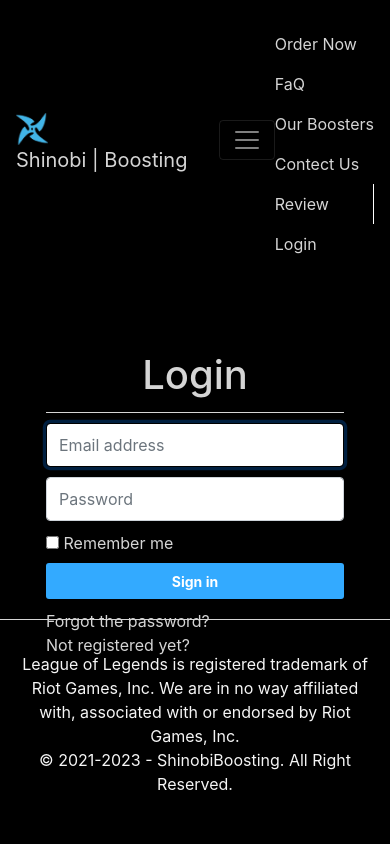
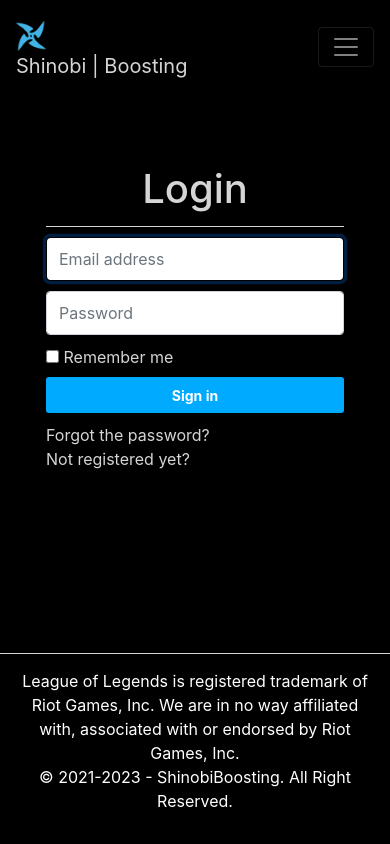
Before and after one commit to Soukyx/lol-boosting, a PHP site: page /login.html in a window 390 px wide. Run offline with PHP 8.4, Linux system fonts and the light colour scheme.

Commit message:
responsivita

```diff
--- a/boosters.html
+++ b/boosters.html
@@ -20,7 +20,7 @@
         <span class="navbar-toggler-icon"></span>
       </button>
 
-      <div class="form-inline my-2 my-lg-0" id="collapsibleNavbar">
+      <div class="collapse navbar-collapse form-inline my-2 my-lg-0" id="collapsibleNavbar">
       <ul class="navbar-nav mr-auto mt-2 mt-lg-0">
         <li class="nav-item">
           <a class="nav-link" href="order.html">Order Now</a>
@@ -50,7 +50,7 @@
 
     </div>
     <!--footer-->
-    <footer class="container-fluid text-center bg-transparent">
+    <footer class="container-fluid text-center">
       <p>League of Legends is registered trademark of Riot Games, Inc. We are in no way affiliated with,
          associated with or endorsed by Riot Games, Inc.
           <br>
--- a/contact.html
+++ b/contact.html
@@ -20,7 +20,7 @@
         <span class="navbar-toggler-icon"></span>
       </button>
 
-      <div class="form-inline my-2 my-lg-0" id="collapsibleNavbar">
+      <div class=" collapse navbar-collapse form-inline my-2 my-lg-0" id="collapsibleNavbar">
       <ul class="navbar-nav mr-auto mt-2 mt-lg-0">
         <li class="nav-item">
           <a class="nav-link" href="order.html">Order Now</a>
@@ -50,7 +50,7 @@
 
     </div>
     <!--footer-->
-    <footer class="container-fluid text-center bg-transparent">
+    <footer class="container-fluid text-center">
       <p>League of Legends is registered trademark of Riot Games, Inc. We are in no way affiliated with,
          associated with or endorsed by Riot Games, Inc.
           <br>
--- a/css/login.css
+++ b/css/login.css
@@ -27,7 +27,9 @@
     margin-top: 50px;
 
 }
-
+#logo {
+    padding-right: 2px;
+  }
 
 /* Form styly */
 .reauth-email {
@@ -78,7 +80,7 @@
 }
 .btn.btn-signin {
     color: white;
-    background-color: #33aaff;
+    background-color: #00aaff;
     padding: 0px;
     font-weight: 700;
     font-size: 14px;
@@ -122,20 +124,24 @@
     background-color: #29292c !important;
 }
 footer {
-    color: #f5f5f5;
-    padding: 32px;
-    position:fixed;
+    color: white;
+    position:absolute;
     width:100%;
     bottom: 0;
+    padding: 15px;
     border-top: solid;
     border-color: #d5d5d5;
     border-width: 1px;
-}
+    overflow: hidden;
+    }
 footer a {
     color: #f5f5f5;
 }
 #review {
     padding-right:6px;
-    border-right:solid 1px #ccc;
+  }
+#login {
+    padding-left: 6px;
+    border-left:solid 1px #ccc;
     border-color: white;
   }
--- a/faq.html
+++ b/faq.html
@@ -20,7 +20,7 @@
         <span class="navbar-toggler-icon"></span>
       </button>
 
-      <div class="form-inline my-2 my-lg-0" id="collapsibleNavbar">
+      <div class="collapse navbar-collapse form-inline my-2 my-lg-0" id="collapsibleNavbar">
       <ul class="navbar-nav mr-auto mt-2 mt-lg-0">
         <li class="nav-item">
           <a class="nav-link" href="order.html">Order Now</a>
@@ -81,7 +81,7 @@
 
     </div>
     <!--footer-->
-    <footer class="container-fluid text-center bg-transparent">
+    <footer class="container-fluid text-center">
       <p>League of Legends is registered trademark of Riot Games, Inc. We are in no way affiliated with,
          associated with or endorsed by Riot Games, Inc.
           <br>
--- a/index.html
+++ b/index.html
@@ -20,7 +20,7 @@
         <span class="navbar-toggler-icon"></span>
       </button>
 
-      <div class="form-inline my-2 my-lg-0" id="collapsibleNavbar">
+      <div class="collapse navbar-collapse form-inline my-2 my-lg-0" id="collapsibleNavbar">
       <ul class="navbar-nav mr-auto mt-2 mt-lg-0">
         <li class="nav-item">
           <a class="nav-link" href="order.html">Order Now</a>
@@ -70,7 +70,7 @@
       </details>
     </div>
     <!--footer-->
-    <footer class="container-fluid text-center bg-transparent">
+    <footer class="container-fluid text-center">
       <p>League of Legends is registered trademark of Riot Games, Inc. We are in no way affiliated with,
          associated with or endorsed by Riot Games, Inc.
           <br>
--- a/login.html
+++ b/login.html
@@ -20,7 +20,8 @@
         <span class="navbar-toggler-icon"></span>
       </button>
 
-      <div class="form-inline my-2 my-lg-0" id="collapsibleNavbar">
+      <div class="collapse navbar-collapse" id="collapsibleNavbar">
+      <div class="form-inline my-2 my-lg-0">
       <ul class="navbar-nav mr-auto mt-2 mt-lg-0">
         <li class="nav-item">
           <a class="nav-link" href="order.html">Order Now</a>
@@ -41,6 +42,7 @@
           <a class="nav-link" href="login.html">Login</a>
         </li>
       </ul>
+      </div>
       </div>
     </nav>
     <!--container-->
@@ -71,7 +73,7 @@
         </div>
     </div>
     <!--footer-->
-    <footer class="container-fluid text-center bg-transparent">
+    <footer class="container-fluid text-center">
       <p>League of Legends is registered trademark of Riot Games, Inc. We are in no way affiliated with,
          associated with or endorsed by Riot Games, Inc.
           <br>
--- a/register.html
+++ b/register.html
@@ -20,7 +20,7 @@
         <span class="navbar-toggler-icon"></span>
       </button>
 
-      <div class="form-inline my-2 my-lg-0" id="collapsibleNavbar">
+      <div class="collapse navbar-collapse form-inline my-2 my-lg-0" id="collapsibleNavbar">
       <ul class="navbar-nav mr-auto mt-2 mt-lg-0">
         <li class="nav-item">
           <a class="nav-link" href="order.html">Order Now</a>
@@ -65,7 +65,7 @@
         </div>
     </div>
     <!--footer-->
-    <footer class="container-fluid text-center bg-transparent">
+    <footer class="container-fluid text-center">
       <p>League of Legends is registered trademark of Riot Games, Inc. We are in no way affiliated with,
          associated with or endorsed by Riot Games, Inc.
           <br>
--- a/review.html
+++ b/review.html
@@ -20,7 +20,7 @@
         <span class="navbar-toggler-icon"></span>
       </button>
 
-      <div class="form-inline my-2 my-lg-0" id="collapsibleNavbar">
+      <div class="collapse navbar-collapse form-inline my-2 my-lg-0" id="collapsibleNavbar">
       <ul class="navbar-nav mr-auto mt-2 mt-lg-0">
         <li class="nav-item">
           <a class="nav-link" href="order.html">Order Now</a>
@@ -50,7 +50,7 @@
 
     </div>
     <!--footer-->
-    <footer class="container-fluid text-center bg-transparent">
+    <footer class="container-fluid text-center">
       <p>League of Legends is registered trademark of Riot Games, Inc. We are in no way affiliated with,
          associated with or endorsed by Riot Games, Inc.
           <br>
```
Also changed, not shown: css/faq.css (+9 -12 lines), css/order.css (+12 -3 lines), css/styles.css (+5 -5 lines), order.html (+7 -4 lines).
